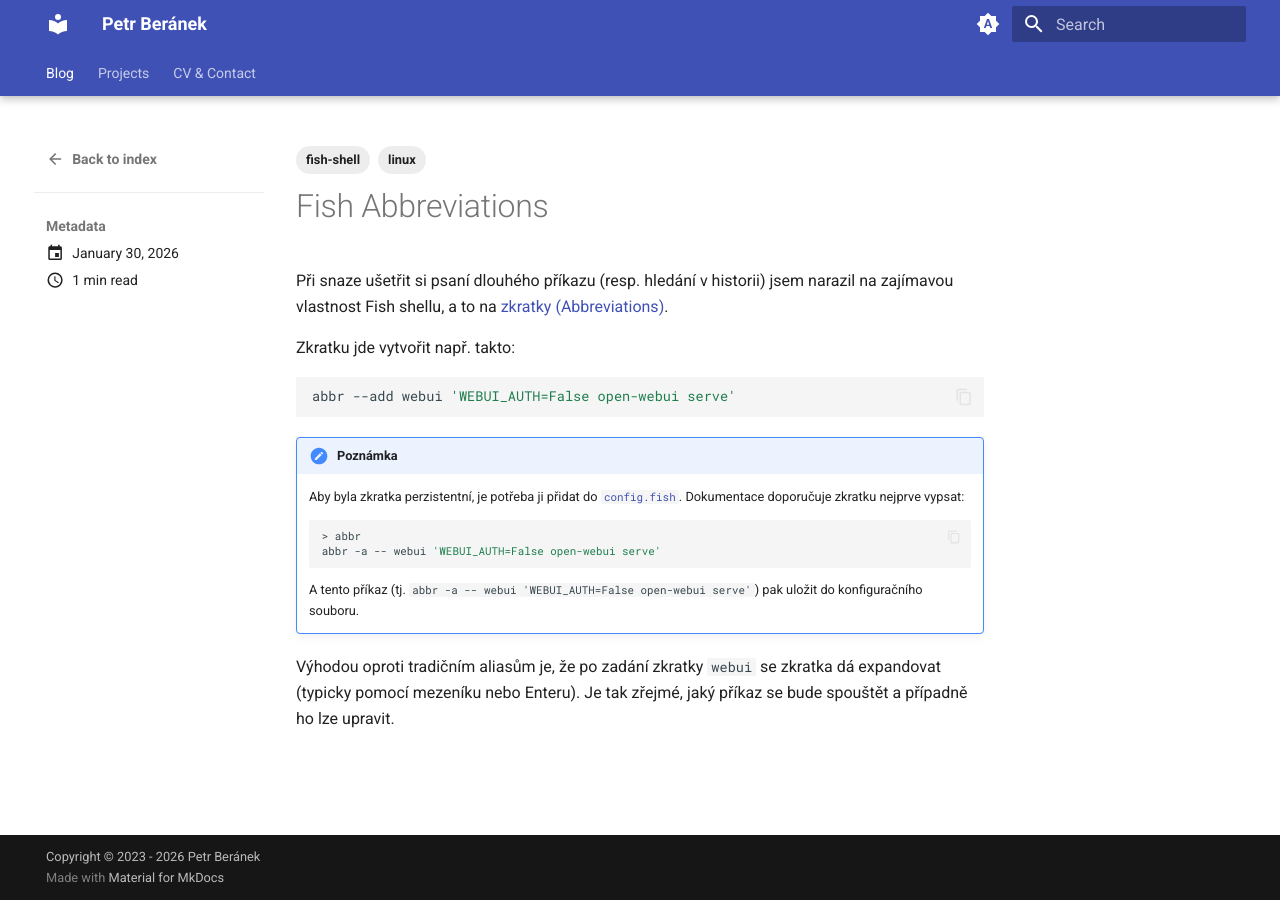
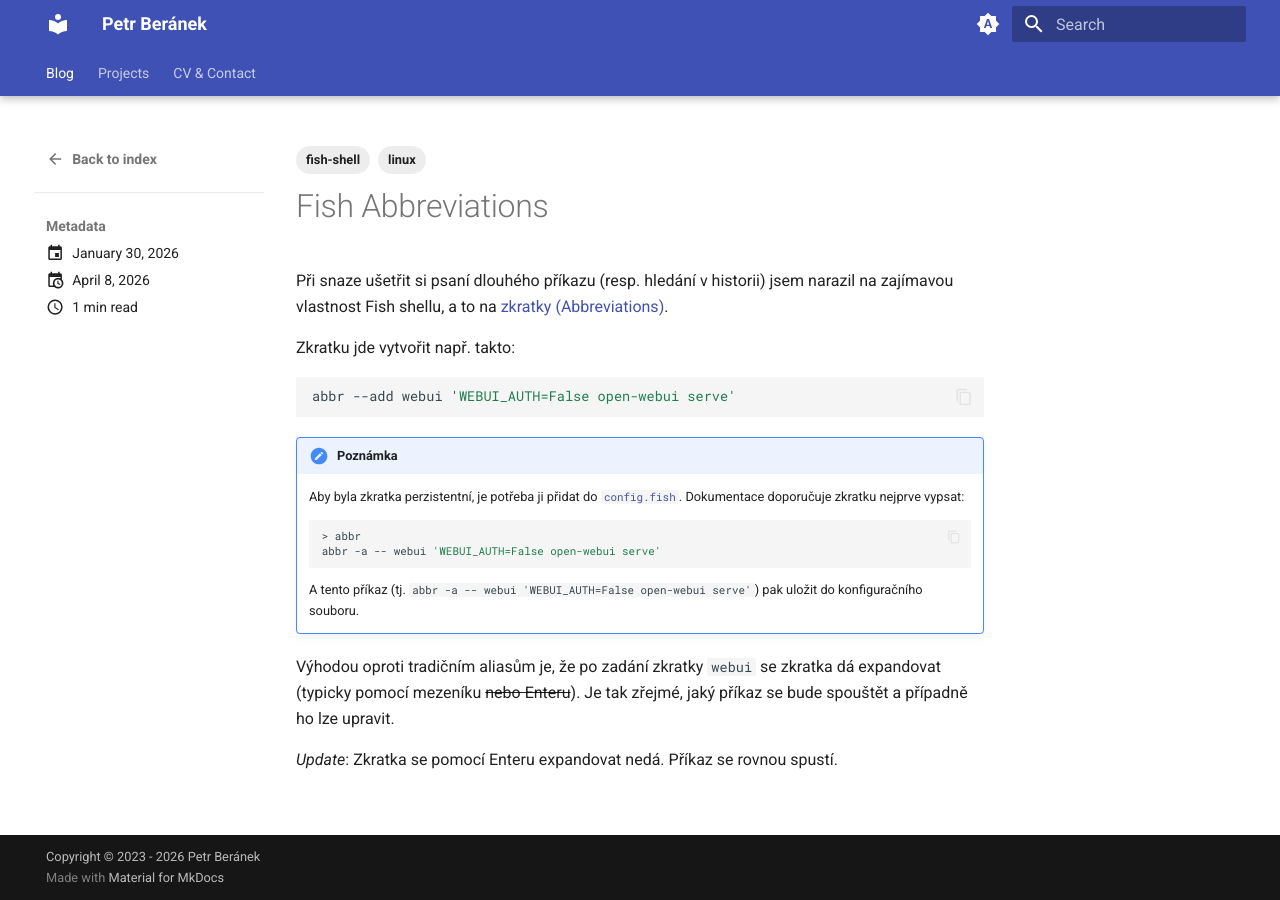
Before and after one commit to peberanek/peberanek.github.io, an MkDocs documentation site: the page built from docs/posts/fish-abbreviations.md, in a window 1280 px wide. Built offline with MkDocs 1.6.1 and Material for MkDocs 9.7.7, drawn with Linux system fonts in a browser that asks for light colours.

Commit message:
blog: update post about Fish abbreviations

```diff
--- a/docs/posts/fish-abbreviations.md
+++ b/docs/posts/fish-abbreviations.md
@@ -1,5 +1,7 @@
 ---
-date: 2026-01-30
+date:
+  created: 2026-01-30
+  updated: 2026-04-08
 tags:
   - fish-shell
   - linux
@@ -24,4 +26,6 @@ abbr --add webui 'WEBUI_AUTH=False open-webui serve'
 
     A tento příkaz (tj. `abbr -a -- webui 'WEBUI_AUTH=False open-webui serve'`) pak uložit do konfiguračního souboru.
 
-Výhodou oproti tradičním aliasům je, že po zadání zkratky `webui` se zkratka dá expandovat (typicky pomocí mezeníku nebo Enteru). Je tak zřejmé, jaký příkaz se bude spouštět a případně ho lze upravit.
+Výhodou oproti tradičním aliasům je, že po zadání zkratky `webui` se zkratka dá expandovat (typicky pomocí mezeníku ~~nebo Enteru~~). Je tak zřejmé, jaký příkaz se bude spouštět a případně ho lze upravit.
+
+_Update_: Zkratka se pomocí Enteru expandovat nedá. Příkaz se rovnou spustí.
```
